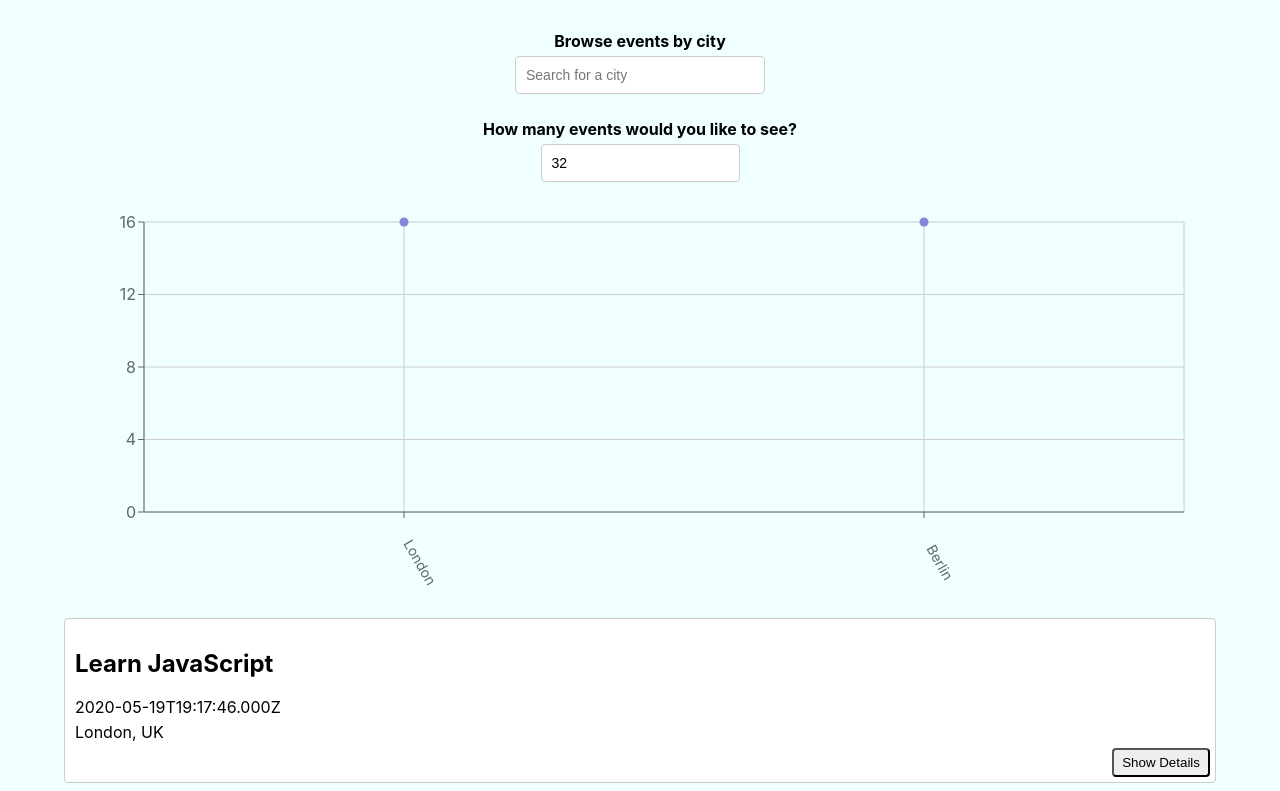
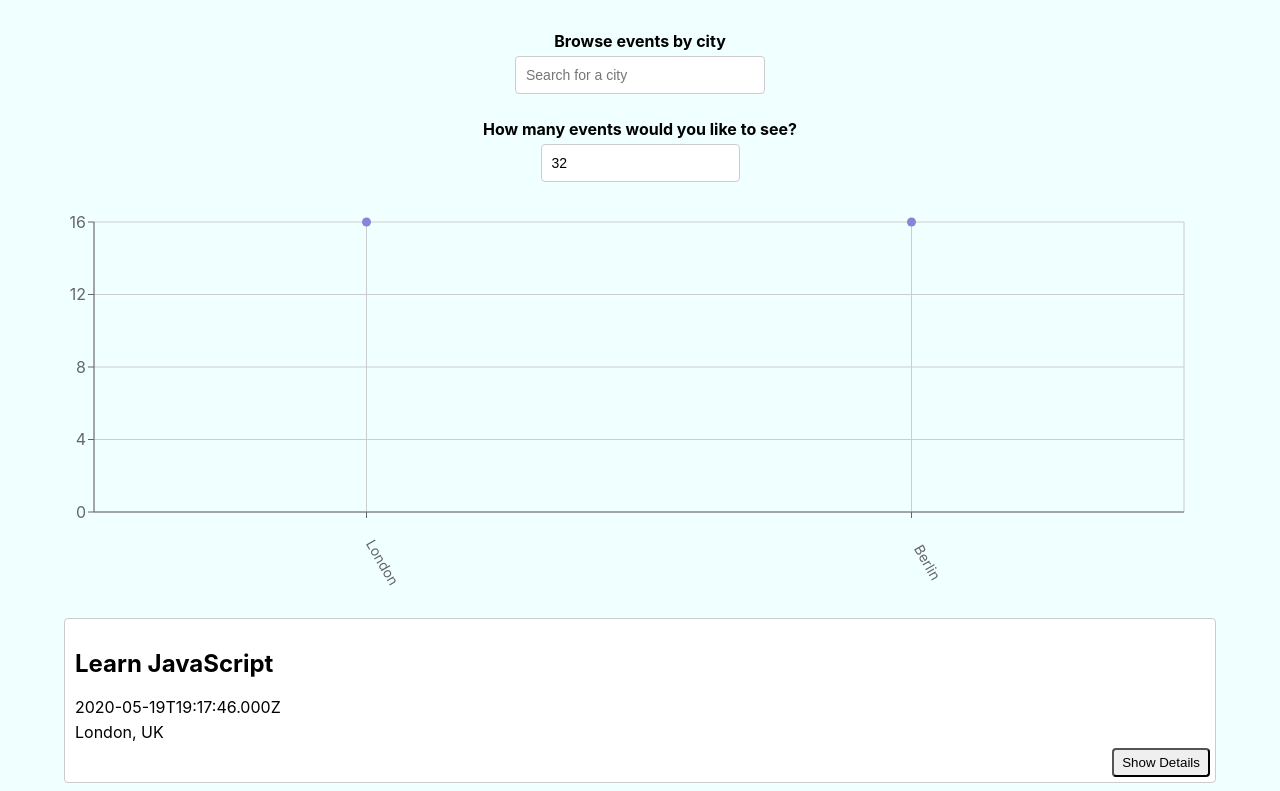
Before and after one commit to RParker505/meet, a React (Create React App) app: page / in a window 1280 px wide. Shown: the top 791 px of the page. Built offline with nearby package versions, Linux system fonts and the light colour scheme; what atatus-spa would draw is missing.

Commit message:
Decrease left margin of chart to improve alignment
No label included so can reduce the margin

```diff
--- a/src/components/CityEventsChart.js
+++ b/src/components/CityEventsChart.js
@@ -35,7 +35,7 @@ const CityEventsChart = ({allLocations, events}) => {
               top: 20,
               right: 20,
               bottom: 60,
-              left: 20,
+              left: -30,
             }}
           >
             <CartesianGrid />
```
